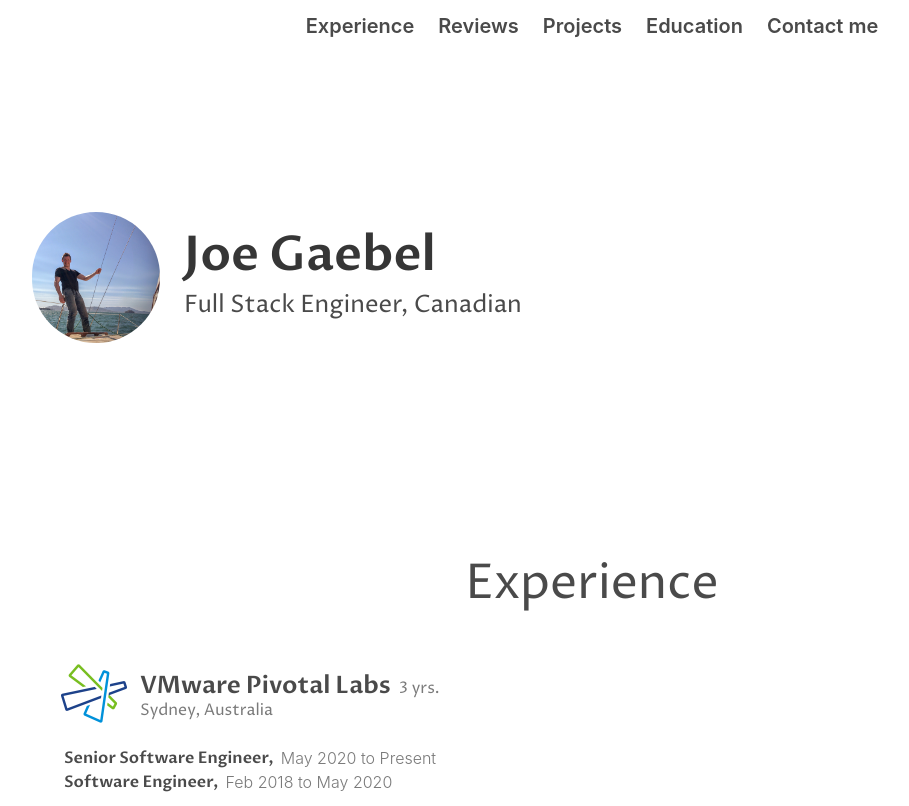
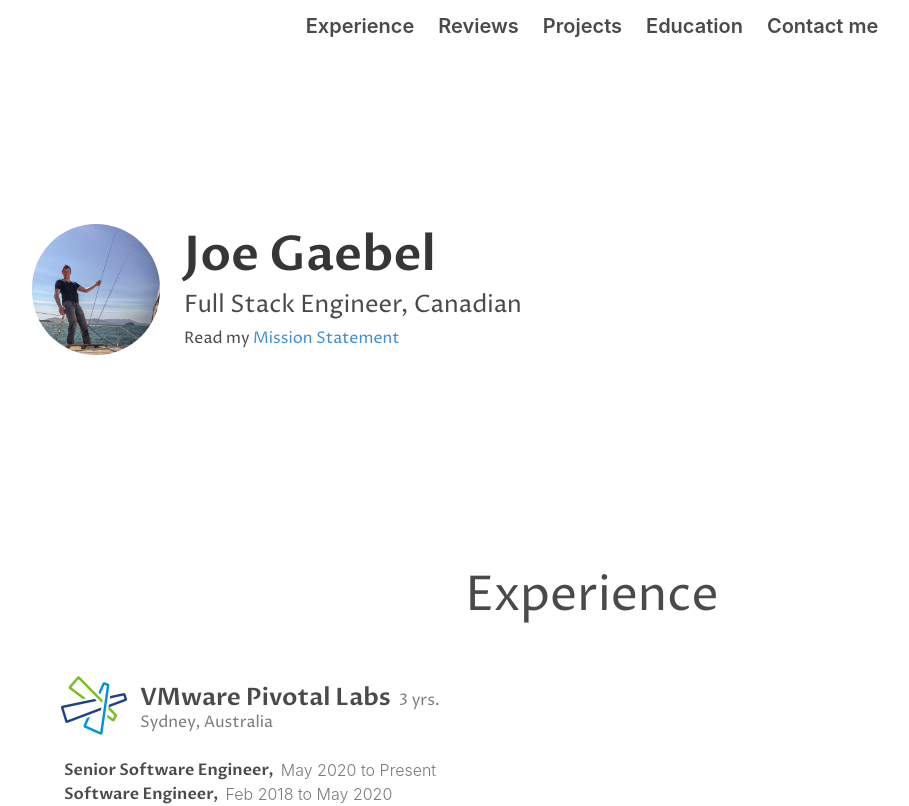
Before and after one commit to JoeGaebel/website, a React (Create React App) app: page / in a window 1280 px wide. Shown: the top 806 px of the page, without its empty margins (48-957 px from the left). Built offline with nearby package versions, Linux system fonts and the light colour scheme; what react-animations would draw is missing.

Commit message:
Add mission statement

```diff
--- a/src/HeaderSection.tsx
+++ b/src/HeaderSection.tsx
@@ -4,6 +4,8 @@ import styled, {keyframes} from 'styled-components';
 import {fadeIn, merge, slideInLeft} from 'react-animations'
 import joe from './projects/joe.jpg'
 import {StyledImageContainer} from "./WorkExperience/WorkExperience";
+// @ts-ignore
+import missionStatement from './projects/mission-statement.pdf'
 
 const fadeSlideIn = merge(fadeIn, slideInLeft)
 const slideInAnimation = keyframes`${fadeSlideIn}`;
@@ -15,7 +17,7 @@ const SlideInDiv = styled.div`
 const HeaderSection = () => {
     return <div className="is-flex is-flex-wrap-wrap" style={{margin: "10rem 1rem"}}>
         <StyledImageContainer>
-            <figure className="image is-128x128 mr-5">
+            <figure className="image is-128x128 mr-5 mt-3">
                 <img className="is-rounded" src={joe}/>
             </figure>
         </StyledImageContainer>
@@ -25,6 +27,7 @@ const HeaderSection = () => {
                 <div>Full Stack Engineer,&nbsp;</div>
                 <SlidingList/>
             </div>
+            <div className="subtitle header-font is-size-6 mt-2">Read my <a className="has-text-info" href={missionStatement}>Mission Statement</a></div>
         </div>
     </div>
 }
```
Also changed, not shown: 1 other file (tests, documents, lock files or other folders).
